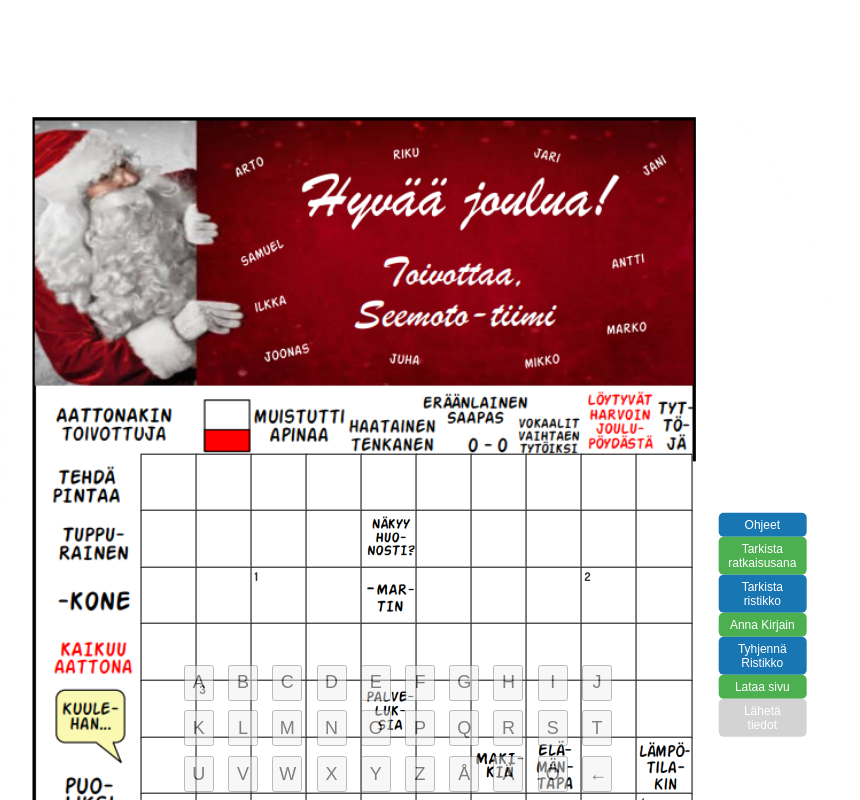
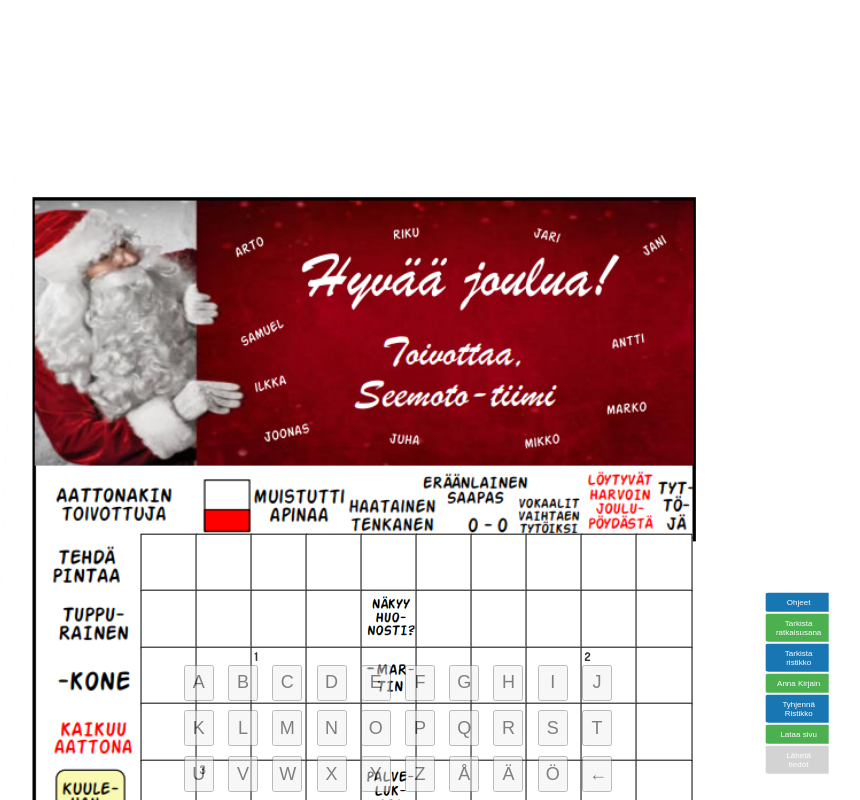
Before and after one commit to DeveloperWizard83/ristikko2021, a React (Vite) app: page / in a window 1280 px wide. Shown: the top 800 px of the page, without its empty margins (236-1096 px from the left). Built offline with nearby package versions, Linux system fonts and the light colour scheme.

Commit message:
Paranneltu landscape modea css

```diff
--- a/src/CustomKeyboard.css
+++ b/src/CustomKeyboard.css
@@ -211,8 +211,21 @@
 
     @media screen and (max-width: 1400px) and (orientation: landscape) {
       .canvas {
-        top: calc(40% + 6.6vw)
+        top: calc(50% + 6.6vw)
+      }
+      .button-container{
+
+        right: -5px;
+      }
+      .button-container button {
+        /* Adjust button styles to be smaller and fit within the container */
+        padding: 5px 10px; /* Reduced padding */
+        font-size: 8px; /* Smaller font size */
+        margin: 0 2px; /* Small margin to keep buttons from touching */
+        min-width: 0; /* Allow buttons to shrink */
+        flex: 0 0 auto; /* Do not grow, do not shrink, and base size on content */
+       margin-bottom: 2px;
+        border-radius: 5%;
       }
 
-
     }
```
